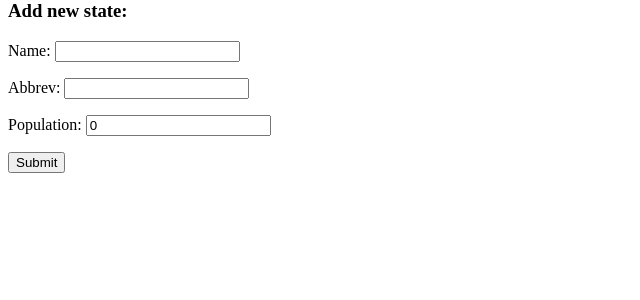
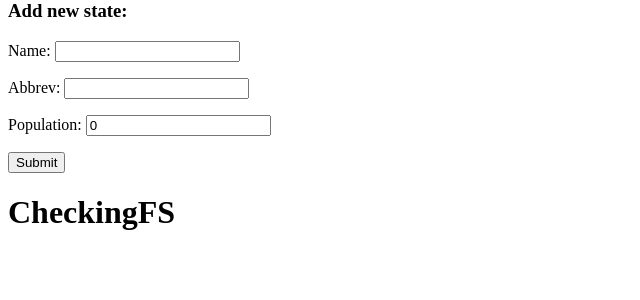
Before and after one commit to jwilson28/states, a Django app: page /states/ in a window 1280 px wide. Shown: the part 323-623 px from the top of the page, without its empty margins (0-640 px from the left). Run offline with Django 3.2, Linux system fonts and the light colour scheme; data comes from the database, SQL or seed files in the repository.

Commit message:
Add heading to check changes

```diff
--- a/templates/states/templates/index.html
+++ b/templates/states/templates/index.html
@@ -23,5 +23,6 @@
     {{ state_form.as_p }}
     <input type="submit" Add State>
   </form>
+  <h1>CheckingFS</h1>
 </body>
 </html>
```
